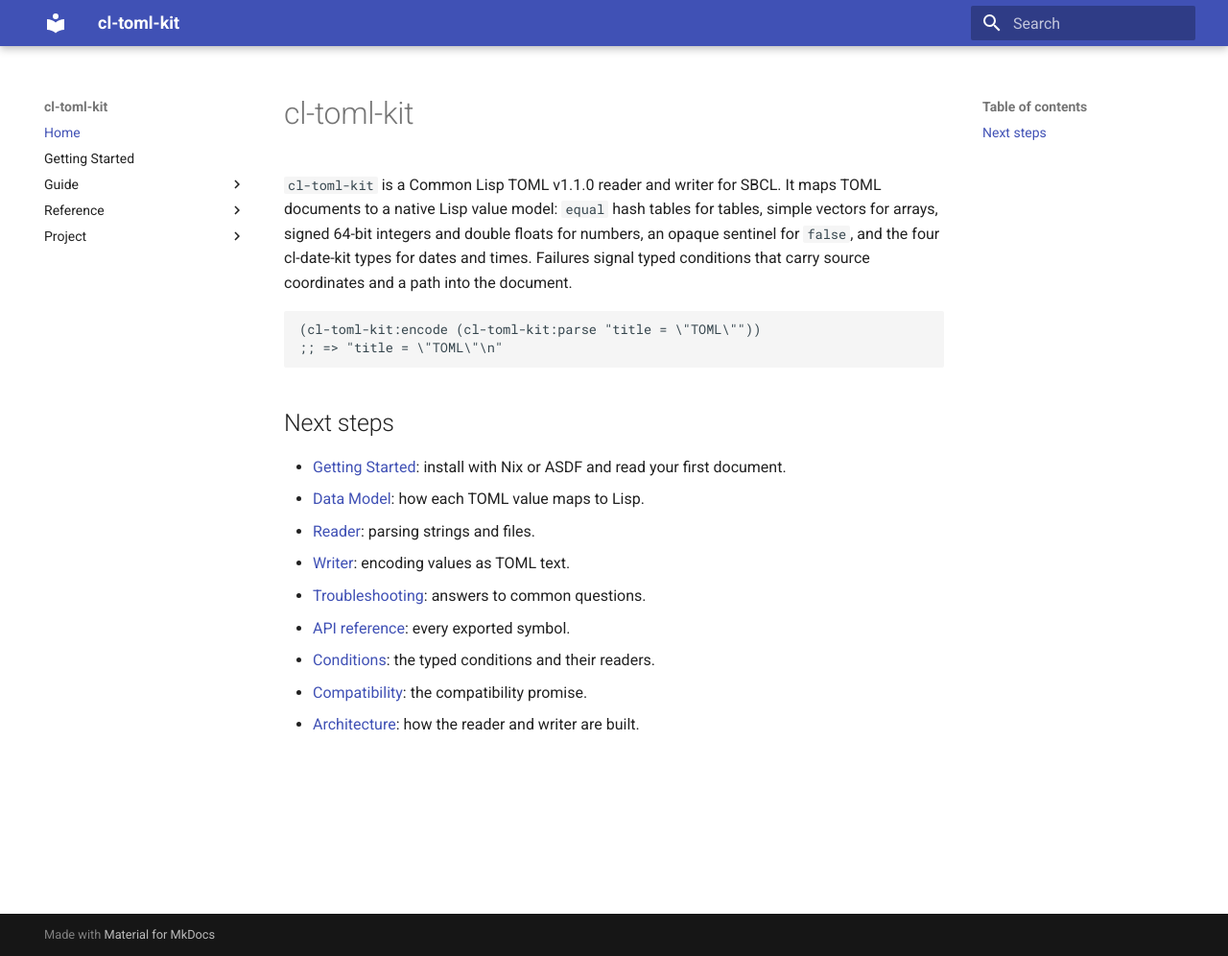
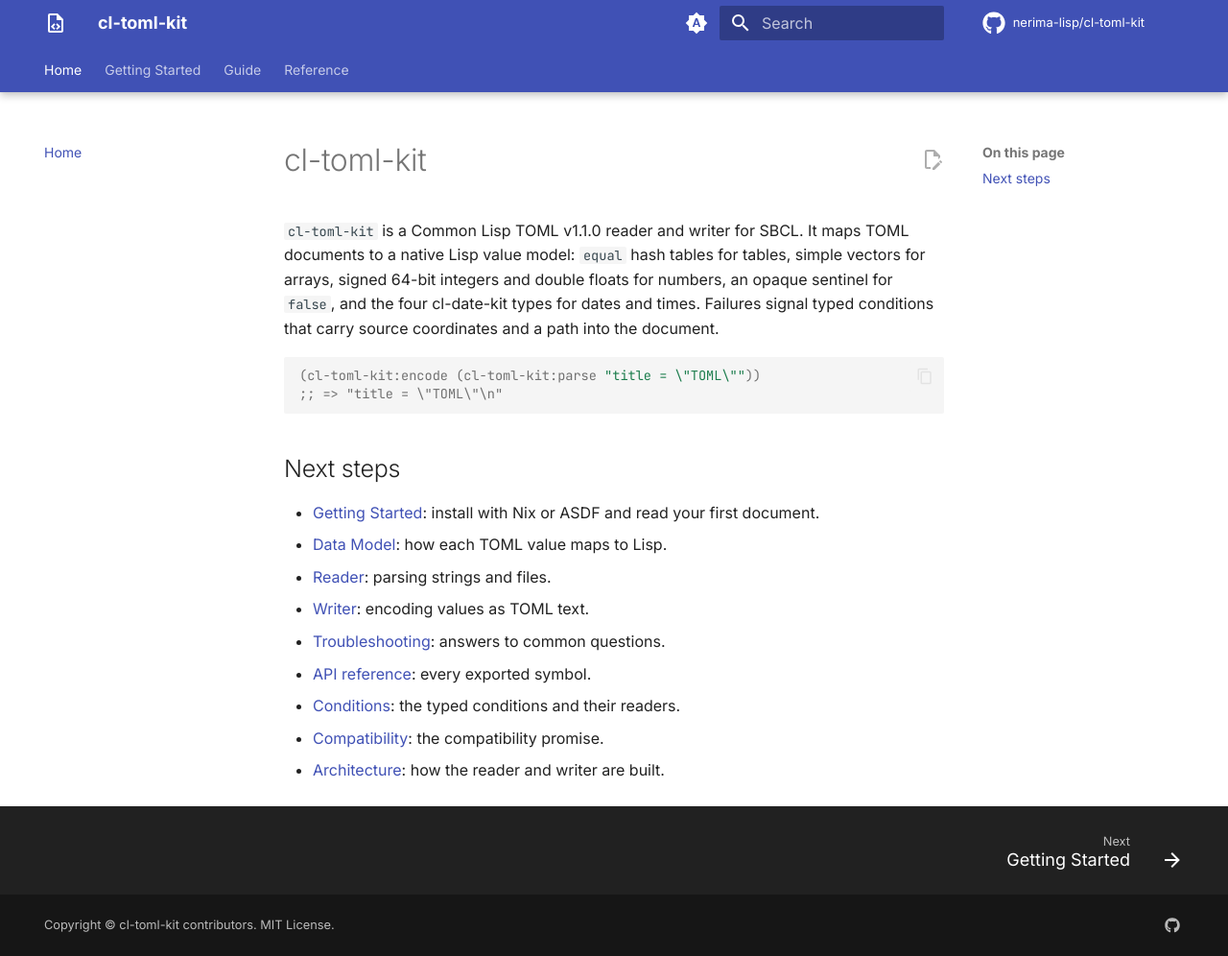
Before and after one commit to nerima-lisp/cl-toml-kit, an MkDocs documentation site: the page built from docs/src/index.md, in a window 1280 px wide and 996 px high. Shown: the whole window at 96% size. Built offline with MkDocs 1.6.1 and Material for MkDocs 9.7.7, drawn with Linux system fonts in a browser that asks for light colours; comment, search, counter and statistics services are not loaded.

Commit message:
docs: align the MkDocs configuration
Set the required site metadata, theme language and favicon, the fixed markdown extensions with the mermaid fence, strict mode, notes/ in not_in_nav, and the nav for the ten pages under docs/src.

```diff
--- a/docs/mkdocs.yml
+++ b/docs/mkdocs.yml
@@ -1,20 +1,144 @@
+# cl-toml-kit documentation - MkDocs + Material configuration.
+#
+# Build:   mkdocs build -f docs/mkdocs.yml --strict
+# Serve:   mkdocs serve  -f docs/mkdocs.yml
+# The Nix flake (`nix build .#docs`) drives the same config offline.
+
 site_name: cl-toml-kit
-site_description: A Common Lisp TOML v1.1.0 reader and writer
+site_description: Common Lisp toolkit for parsing and emitting TOML
+site_author: cl-toml-kit contributors
+site_url: https://nerima-lisp.github.io/cl-toml-kit/
+
+repo_name: nerima-lisp/cl-toml-kit
+repo_url: https://github.com/nerima-lisp/cl-toml-kit
+edit_uri: edit/main/docs/src/
+
+# Content lives in docs/src; the rendered site is written to docs/../site.
+docs_dir: src
+site_dir: ../site
+use_directory_urls: true
+
+# Also passed as --strict by the flake's docs build. Declaring it here as well
+# means `mkdocs serve` applies the same gate, so no invocation path silently
+# tolerates a broken link or a page missing from the nav. Use
+# `mkdocs serve --no-strict` while drafting.
 strict: true
-docs_dir: src
+
+copyright: Copyright &copy; cl-toml-kit contributors. MIT License.
+
 theme:
   name: material
+  language: en
+  icon:
+    repo: fontawesome/brands/github
+    logo: material/file-code-outline
+  favicon: assets/favicon.svg
+  palette:
+    - media: "(prefers-color-scheme)"
+      toggle:
+        icon: material/brightness-auto
+        name: Switch to light mode
+    - media: "(prefers-color-scheme: light)"
+      scheme: default
+      primary: indigo
+      accent: indigo
+      toggle:
+        icon: material/brightness-7
+        name: Switch to dark mode
+    - media: "(prefers-color-scheme: dark)"
+      scheme: slate
+      primary: indigo
+      accent: indigo
+      toggle:
+        icon: material/brightness-4
+        name: Switch to system preference
+  font:
+    text: Inter
+    code: JetBrains Mono
+  features:
+    - navigation.instant
+    - navigation.instant.progress
+    - navigation.tracking
+    - navigation.tabs
+    - navigation.tabs.sticky
+    - navigation.sections
+    - navigation.top
+    - navigation.indexes
+    - navigation.footer
+    - toc.follow
+    - search.suggest
+    - search.highlight
+    - search.share
+    - content.code.copy
+    - content.code.annotate
+    - content.tabs.link
+    - content.action.edit
+
+extra:
+  social:
+    - icon: fontawesome/brands/github
+      link: https://github.com/nerima-lisp/cl-toml-kit
+      name: cl-toml-kit on GitHub
+  generator: false
+
 plugins:
   - search
+
+markdown_extensions:
+  # Callouts / admonitions.
+  - admonition
+  - pymdownx.details
+  # Code blocks: syntax highlighting, line numbers, inline highlighting.
+  - pymdownx.highlight:
+      anchor_linenums: true
+      line_spans: __span
+      pygments_lang_class: true
+  - pymdownx.inlinehilite
+  - pymdownx.superfences:
+      custom_fences:
+        - name: mermaid
+          class: mermaid
+          format: !!python/name:pymdownx.superfences.fence_code_format
+  # Content tabs.
+  - pymdownx.tabbed:
+      alternate_style: true
+  # Task lists, key bindings, smart symbols.
+  - pymdownx.tasklist:
+      custom_checkbox: true
+  - pymdownx.keys
+  - pymdownx.smartsymbols
+  - attr_list
+  - md_in_html
+  - def_list
+  - footnotes
+  - tables
+  - toc:
+      permalink: true
+      title: On this page
+
+# Sections follow DOCS_STANDARD.md: Home, Getting Started, Guide, Reference.
+# There is no Project section because this repository has no project-specific
+# pages. index.md and getting-started.md stay at the root rather than under
+# guide/: a reader who has not run anything yet should not have to open the
+# Guide first.
+#
+# Every page under docs/src/ must appear here: `strict: true` fails the build
+# on an unlisted page, which is what keeps this list from falling behind.
 nav:
   - Home: index.md
   - Getting Started: getting-started.md
   - Guide:
-      - Data model: guide/data-model.md
+      - Data Model: guide/data-model.md
       - Reader: guide/reader.md
       - Writer: guide/writer.md
+      - Troubleshooting: guide/troubleshooting.md
   - Reference:
       - API: reference/api.md
+      - Architecture: reference/architecture.md
       - Conditions: reference/conditions.md
-  - Project:
-      - Architecture: project/architecture.md
+      - Compatibility: reference/compatibility.md
+
+# docs/notes/ holds measurements worth keeping but not worth publishing.
+# Without this declaration --strict fails the build the moment one is added.
+not_in_nav: |
+  notes/
```
Also changed, not shown: docs/src/assets/favicon.svg (added).
